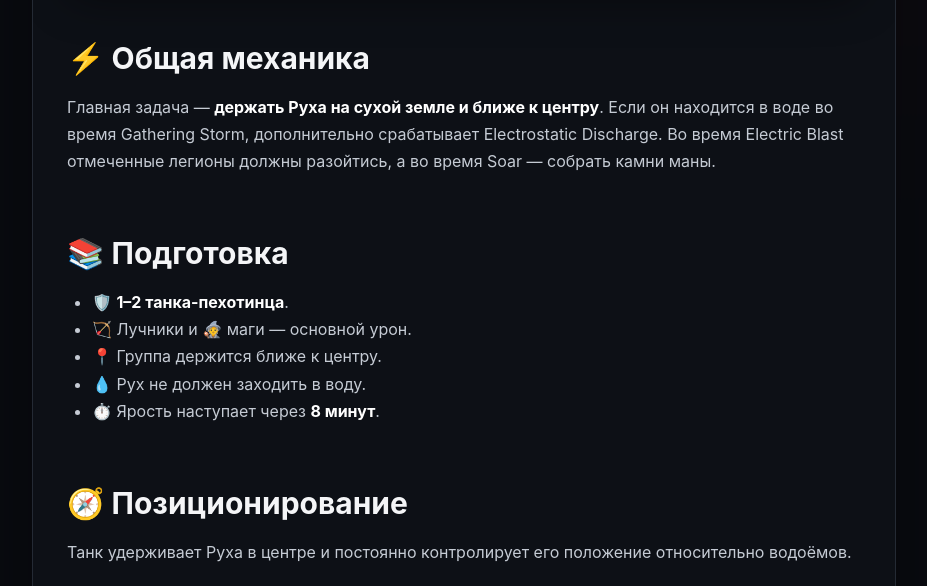
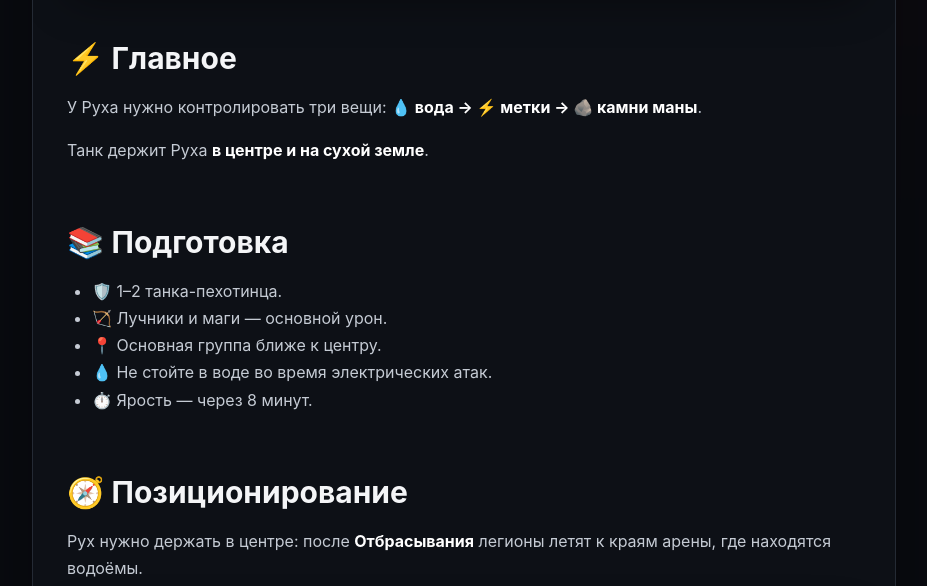
Before and after one commit to Kolya-YT/COD-Guides, a Jekyll site: the page built from guides/gromovoi-ruh.md, in a window 1280 px wide and 1400 px high, scrolled down 952 px. Shown: the part 220-806 px from the top of the window, without its empty margins (176-1103 px from the left). Built offline with Jekyll 4.4.1, drawn with Linux system fonts in a browser that asks for light colours; some of the changed text lies outside the part shown; grey boxes are pictures that could not be loaded.

Commit message:
✨ Обновить визуальный гайд Громового Руха

```diff
--- a/guides/gromovoi-ruh.md
+++ b/guides/gromovoi-ruh.md
@@ -1,83 +1,99 @@
 ---
 layout: guide
 title: "⚡ Громовой Рух"
-description: "Полный разбор Громового Руха: вода, грозовые клетки, электрические метки, полёт и сбор камней маны."
+description: "Визуальный гайд: вода, грозовые клетки, электрические метки, полёт и камни маны."
 category: "CALL OF DRAGONS · PVE"
 updated: "2 октября 2026"
 toc:
-  - { label: "Механика", href: "#mechanics" }
+  - { label: "Главное", href: "#mechanics" }
   - { label: "Подготовка", href: "#setup" }
   - { label: "Позиционирование", href: "#position" }
   - { label: "Вода", href: "#water" }
   - { label: "Электрическая вспышка", href: "#blast" }
   - { label: "Полёт", href: "#soar" }
-  - { label: "Ярость", href: "#rage" }
-  - { label: "Советы", href: "#tips" }
+  - { label: "Чек-лист", href: "#tips" }
 ---
 
-![Громовой Рух — Call of Dragons](https://cdn.cod.guide/wp-content/uploads/2023/01/Thunder-Roc-Call-of-Dragons-1024x576.png)
+![Громовой Рух](https://callofdragonsguides.com/wp-content/uploads/2023/01/Thunder-Roc-Guide-1120x630.jpg)
 
-## ⚡ Общая механика {#mechanics}
+## ⚡ Главное {#mechanics}
 
-Главная задача — **держать Руха на сухой земле и ближе к центру**. Если он находится в воде во время Gathering Storm, дополнительно срабатывает Electrostatic Discharge. Во время Electric Blast отмеченные легионы должны разойтись, а во время Soar — собрать камни маны.
+У Руха нужно контролировать три вещи: **💧 вода → ⚡ метки → 🪨 камни маны**.
+
+Танк держит Руха **в центре и на сухой земле**.
 
 ## 📚 Подготовка {#setup}
 
-- 🛡️ **1–2 танка-пехотинца**.
-- 🏹 Лучники и 🧙 маги — основной урон.
-- 📍 Группа держится ближе к центру.
-- 💧 Рух не должен заходить в воду.
-- ⏱️ Ярость наступает через **8 минут**.
+- 🛡️ 1–2 танка-пехотинца.
+- 🏹 Лучники и маги — основной урон.
+- 📍 Основная группа ближе к центру.
+- 💧 Не стойте в воде во время электрических атак.
+- ⏱️ Ярость — через 8 минут.
 
 ## 🧭 Позиционирование {#position}
 
-Танк удерживает Руха в центре и постоянно контролирует его положение относительно водоёмов.
+Рух нужно держать в центре: после **Отбрасывания** легионы летят к краям арены, где находятся водоёмы.
 
-Если Рух окажется в воде во время **Gathering Storm**, вода дополнительно поражается электрическим разрядом.
+![Арена Руха](https://cdn.cod.guide/wp-content/uploads/2023/03/thunder-roc-attack-call-of-dragons-2.png)
 
-![Громовой Рух — бой](https://cdn.cod.guide/wp-content/uploads/2023/03/thunder-roc-attack-call-of-dragons-2.png)
+> ❗ Не давайте Руху зайти в воду.
 
-> ❗ Задача танка — не дать Руху уйти в воду.
+## 💧 Вода {#water}
 
-## 💧 Вода и грозовые клетки {#water}
+### ⚡ Грозовой сбор
 
-В арене несколько водоёмов. **Storm Cage** блокирует два из них и наносит находящимся внутри непрерывный урон около 4% максимального количества войск в секунду в течение 20 секунд.
+Рух наносит мощный электрический удар. Если он находится в воде, дополнительно поражается вода.
 
-![Электрические зоны на арене Руха](https://cdn.cod.guide/wp-content/uploads/2023/03/thunder-roc-attack-call-of-dragons.png)
+![Грозовой сбор](https://callofdragonsguides.com/wp-content/uploads/2023/01/Gathering-Storm.webp)
 
-После **Scatter** Рух отбрасывает легионы к краям арены, поэтому центр безопаснее для основной группы.
+### 🔒 Грозовая клетка
+
+Два водоёма становятся опасными и наносят постоянный урон около **4% максимального количества войск в секунду в течение 20 секунд**.
+
+![Грозовая клетка](https://callofdragonsguides.com/wp-content/uploads/2023/01/Storm-Cage.png)
+
+> 💧 Заряженный водоём — сразу покинуть.
 
 ## ⚡ Электрическая вспышка {#blast}
 
-**Electric Blast** выбирает **3 случайных легиона**. Через задержку по отмеченным целям ударяет молния, которая также может задеть соседние легионы. Если отмеченный легион находится в воде, срабатывает дополнительный разряд.
+Рух выбирает **3 случайных легиона**. После задержки по ним ударяет молния и задевает ближайших.
 
-![Иконка Electric Blast](https://callofdragonsguides.com/wp-content/uploads/2023/02/Electronic-Blast.png)
+![Электрическая вспышка](https://callofdragonsguides.com/wp-content/uploads/2023/01/Electronic-Blast.webp)
 
 ### Что делать
 
-1. ⚡ Сразу выйти из группы.
-2. 💧 Не уходить в воду.
-3. ⏱️ Дождаться удара.
-4. ↩️ После удара вернуться.
+1. ⚡ Получили метку.
+2. 🏃 Сразу отходите от группы.
+3. 💧 Не заходите в воду.
+4. ⏱️ Дождитесь удара.
+5. ↩️ Возвращайтесь после взрыва.
 
-## 🕊️ Полёт и камни маны {#soar}
+## 🕊️ Полёт {#soar}
 
-Во время **Soar** Рух становится неуязвимым для обычной атаки, а во всех водоёмах появляются камни маны. Нужно собрать их все — после этого Рух падает в центр и получает короткое оглушение.
+Во время **Полёта** Рух недоступен для обычных атак. В водоёмах появляются **камни маны**.
 
-![Громовой Рух — сбор камней](https://cdn.cod.guide/wp-content/uploads/2023/03/thunder-roc-attack-call-of-dragons-2.png)
+**Собрать все камни → Рух падает → оглушение → максимальный урон.**
 
-## ⚡ Ярость {#rage}
+![Полёт](https://callofdragonsguides.com/wp-content/uploads/2023/01/Soar.webp)
 
-Через **8 минут** Рух становится Enraged и мгновенно уничтожает все легионы в логове.
+![Возвращение Руха](https://callofdragonsguides.com/wp-content/uploads/2023/01/Fall-Back.webp)
 
-![Громовой Рух](https://cdn.cod.guide/wp-content/uploads/2023/01/Thunder-Roc-Call-of-Dragons-1024x576.png)
+> 🪨 Камни нужно собирать сразу.
 
-## 🧩 Советы {#tips}
+## 💀 Ярость
 
-✔️ Держите Руха на сухой земле.
-✔️ Основная группа — ближе к центру.
-✔️ Метка Electric Blast = сразу разойтись.
-✔️ Во время Soar собирайте все камни маны.
-✔️ Не затягивайте бой дольше 8:00.
+Через **8 минут** Рух становится в ярости и уничтожает легионы в логове.
 
-> ⚡ **Запомни:** центр → сухая земля → разойтись по метке → собрать камни → бурст после падения.
+![Ярость Руха](https://callofdragonsguides.com/wp-content/uploads/2023/01/Thunderous-Cry.webp)
+
+## 🧩 Чек-лист {#tips}
+
+✔️ Центр арены.
+✔️ Сухая земля.
+✔️ Метка = разойтись.
+✔️ Заряженная вода = уйти.
+✔️ Полёт = собрать камни.
+✔️ После падения — максимальный урон.
+✔️ Бой закончить до 8:00.
+
+> ⚡ **Запомни:** центр → сухая земля → метка → камни → бурст.
```
